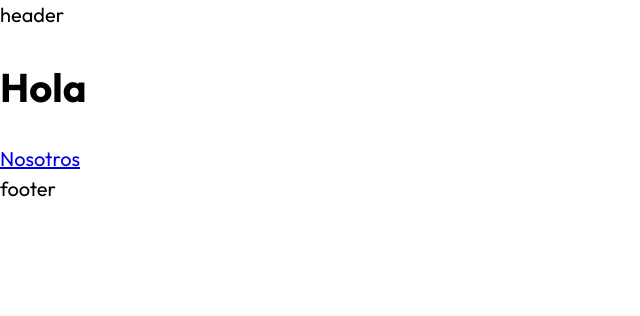
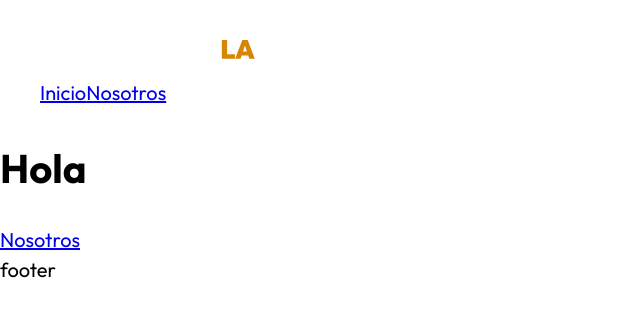
Before and after one commit to Zoes2/guitarla-nextjs, a Next.js app: page / in a window 1280 px wide. Shown: the top 316 px of the page, without its empty margins (0-640 px from the left). Built offline with nearby package versions, Linux system fonts and the light colour scheme.

Commit message:
comienzo de header para navegación

```diff
--- a/components/header.js
+++ b/components/header.js
@@ -1,6 +1,24 @@
+import Image from "next/future/image"
+import Link from "next/link"
 
 export default function Header() {
     return (
-        <div>header</div>
+
+        <header>
+            <div className="contenedor">
+                <Image src="/img/logo.svg" alt="logo" width={300} height={40} />
+
+                <nav>
+                    <Link href="/">
+                        Inicio
+                    </Link>
+
+                    <Link href="/nosotros">
+                        Nosotros
+                    </Link>
+                </nav>
+            </div>
+        </header>
+
     )
 }
--- a/pages/_document.js
+++ b/pages/_document.js
@@ -9,7 +9,7 @@ export default function Document() {
                 <link rel="preconnect" href="https://fonts.gstatic.com" crossOrigin={'true'} />
                 <link href="https://fonts.googleapis.com/css2?family=Outfit:wght@400;700;900&display=swap" rel="stylesheet" />
                 <link href="https://necolas.github.io/normalize.css/8.0.1/normalize.css" rel="stylesheet" />
-                <link rel="shortcut icon" href="" type="image/x-icon" />
+                <link rel="shortcut icon" href="/img/guitarra.png" type="image/x-icon" />
             </Head>
 
             <body>
--- a/pages/nosotros.js
+++ b/pages/nosotros.js
@@ -1,4 +1,3 @@
-import Link from "next/link"
 import Layout from "../components/layout"
 
 export default function Nosotros() {
@@ -8,7 +7,6 @@ export default function Nosotros() {
                 description={'Sobre nosotros, guitarLA, tienda de música'}
             >
                 <h1>Nosotros</h1>
-                <Link href="/">Inicio</Link>
             </Layout>
 
     )
```
Also changed, not shown: public/img/guitarra.png (renamed from public/favicon.ico.png).
